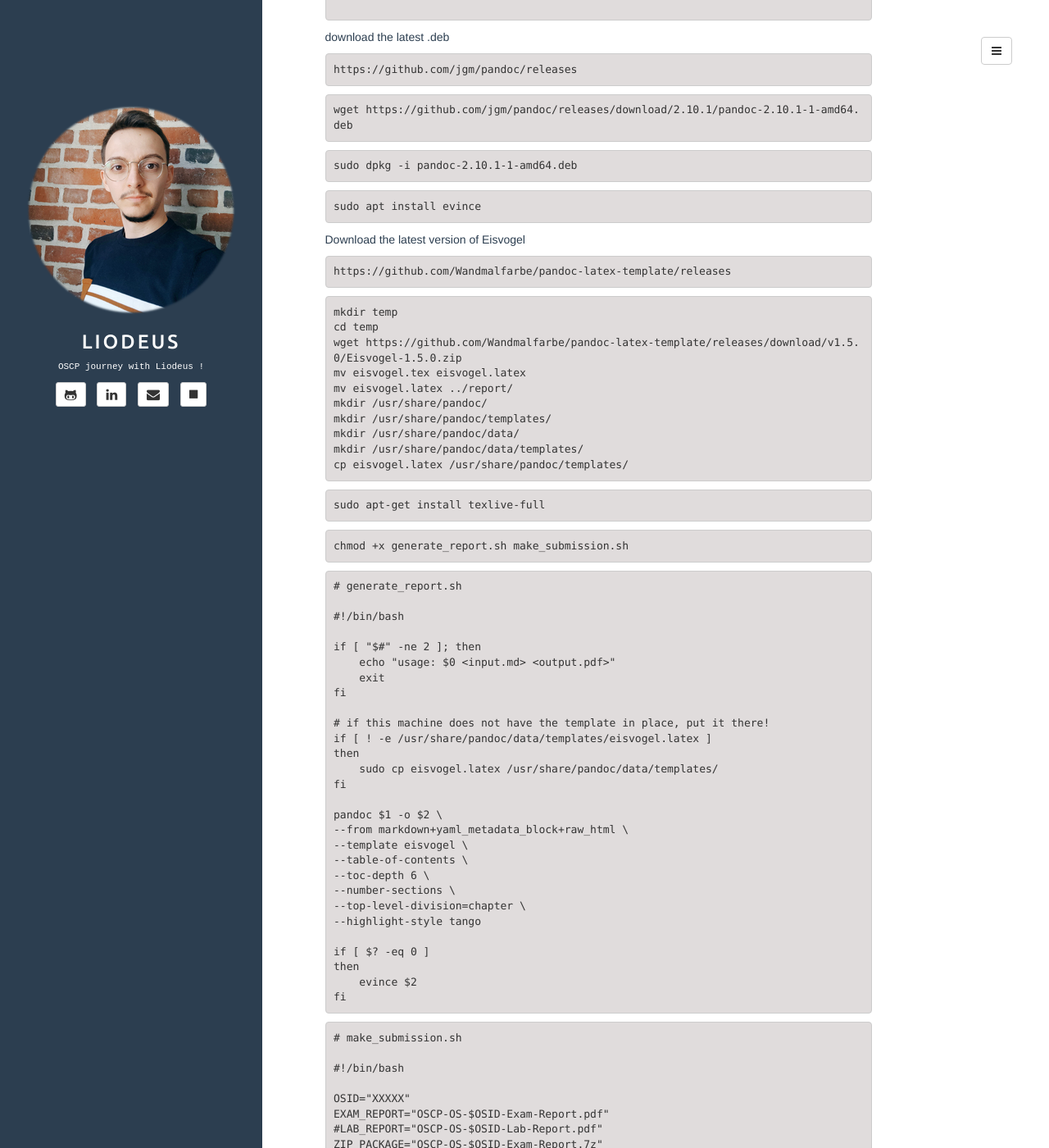
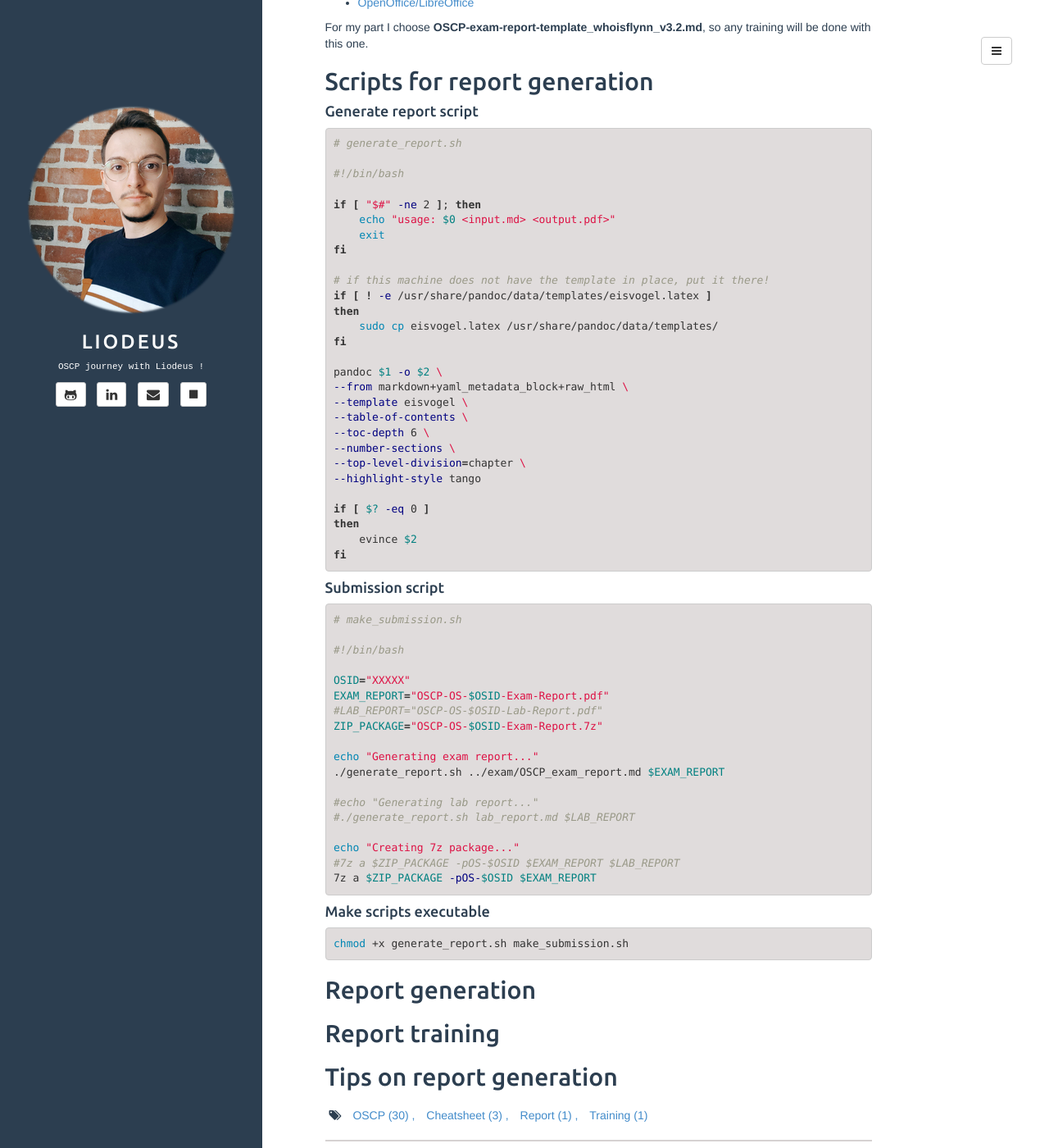
Before and after one commit to Liodeus/liodeus.github.io, a Jekyll site: the page built from _posts/2020-10-19-OSCP-exam-report-training.md, in a window 1280 px wide and 1400 px high, scrolled down 884 px. Shown: the whole window at 82% size. Built offline with Jekyll 4.4.1, drawn with Linux system fonts in a browser that asks for light colours; some of the changed text lies outside the part shown.

Commit message:
Add files via upload

````diff
--- a/_posts/2020-10-19-OSCP-exam-report-training.md
+++ b/_posts/2020-10-19-OSCP-exam-report-training.md
@@ -6,6 +6,18 @@ description: "OSCP exam report - training"
 ---
 
 # OSCP EXAM REPORT - TRAINING
+
+# Table of contents
+
+- [OSCP EXAM REPORT - TRAINING](#oscp-exam-report---training)
+  - [Report templates](#report-templates)
+  - [Scripts for report generation](#scripts-for-report-generation)
+      - [Generate report script](#generate-report-script)
+      - [Submission script](#submission-script)
+      - [Make scripts executable](#make-scripts-executable)
+  - [Report generation](#report-generation)
+  - [Report training](#report-training)
+  - [Tips on report generation](#tips-on-report-generation)
 
 ## Report templates
 
@@ -33,87 +45,13 @@ If you don't like any of them here's some more templates from Offensive Security
 - [Microsoft Word](https://www.offensive-security.com/pwk-online/PWKv1-REPORT.doc)
 - [OpenOffice/LibreOffice](https://www.offensive-security.com/pwk-online/PWKv1-REPORT.odt)
 
-## Report training
-
-
-
-
+For my part I choose **OSCP-exam-report-template_whoisflynn_v3.2.md**, so any training will be done with this one.
 
 ## Scripts for report generation
 
+#### Generate report script
 
-
-
-
-## Report generation
-
-
-
-
-
-## Tips on report generation
-
-
-```
-
-```
-
-
-
-download the latest .deb
-
-```
-https://github.com/jgm/pandoc/releases
-```
-
-```
-wget https://github.com/jgm/pandoc/releases/download/2.10.1/pandoc-2.10.1-1-amd64.deb
-```
-
-```
-sudo dpkg -i pandoc-2.10.1-1-amd64.deb
-```
-
-
-
-```
-sudo apt install evince
-```
-
-
-
-Download the latest version of Eisvogel
-
-```
-https://github.com/Wandmalfarbe/pandoc-latex-template/releases
-```
-
-```
-mkdir temp
-cd temp
-wget https://github.com/Wandmalfarbe/pandoc-latex-template/releases/download/v1.5.0/Eisvogel-1.5.0.zip
-mv eisvogel.tex eisvogel.latex
-mv eisvogel.latex ../report/
-mkdir /usr/share/pandoc/
-mkdir /usr/share/pandoc/templates/
-mkdir /usr/share/pandoc/data/
-mkdir /usr/share/pandoc/data/templates/
-cp eisvogel.latex /usr/share/pandoc/templates/
-```
-
-```
-sudo apt-get install texlive-full
-```
-
-
-
-```
-chmod +x generate_report.sh make_submission.sh
-```
-
-
-
-```
+```bash
 # generate_report.sh
 
 #!/bin/bash
@@ -146,7 +84,9 @@ fi
 
 
 
-```
+#### Submission script
+
+```bash
 # make_submission.sh
 
 #!/bin/bash
@@ -166,3 +106,25 @@ echo "Creating 7z package..."
 #7z a $ZIP_PACKAGE -pOS-$OSID $EXAM_REPORT $LAB_REPORT
 7z a $ZIP_PACKAGE -pOS-$OSID $EXAM_REPORT
 ```
+
+
+
+#### Make scripts executable
+
+```bash
+chmod +x generate_report.sh make_submission.sh
+```
+
+
+
+## Report generation
+
+
+
+## Report training
+
+
+
+
+
+## Tips on report generation
````
